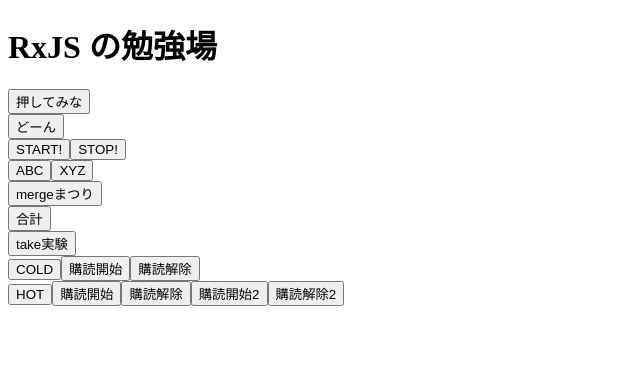
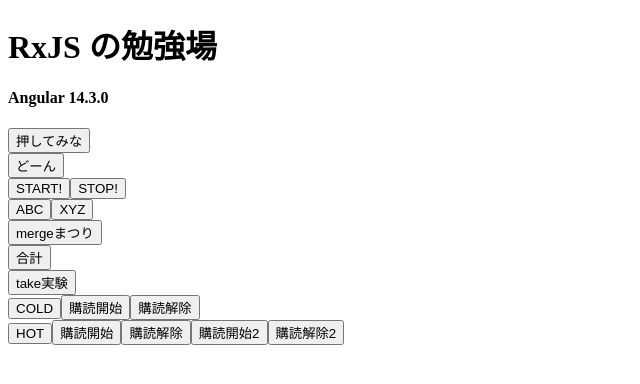
Before and after one commit to baggio4ever/rxjs-test, an Angular app: page / in a window 1280 px wide. Shown: the top 384 px of the page, without its empty margins (0-640 px from the left). Built offline with nearby package versions, Linux system fonts and the light colour scheme.

Commit message:
Angularのバージョンの確認の仕方分かりました http://codezine.jp/article/detail/10119?p=2

```diff
--- a/src/app/app.component.html
+++ b/src/app/app.component.html
@@ -1,6 +1,9 @@
 <h1>
   {{title}}
 </h1>
+<h4>
+  Angular {{angular_version}}
+</h4>
 <div>
   <button class="xxy">押してみな</button>
 </div>
--- a/src/app/app.component.ts
+++ b/src/app/app.component.ts
@@ -1,4 +1,4 @@
-import { Component,AfterViewInit } from '@angular/core';
+import { Component,VERSION,AfterViewInit } from '@angular/core';
 
 import { Observable } from 'rxjs/Observable';
 import 'rxjs/add/observable/fromEvent';
@@ -31,6 +31,8 @@
 })
 export class AppComponent implements AfterViewInit {
   title = 'RxJS の勉強場';
+
+  angular_version = VERSION.full;
 
   messages = [];
   n=0;
```
